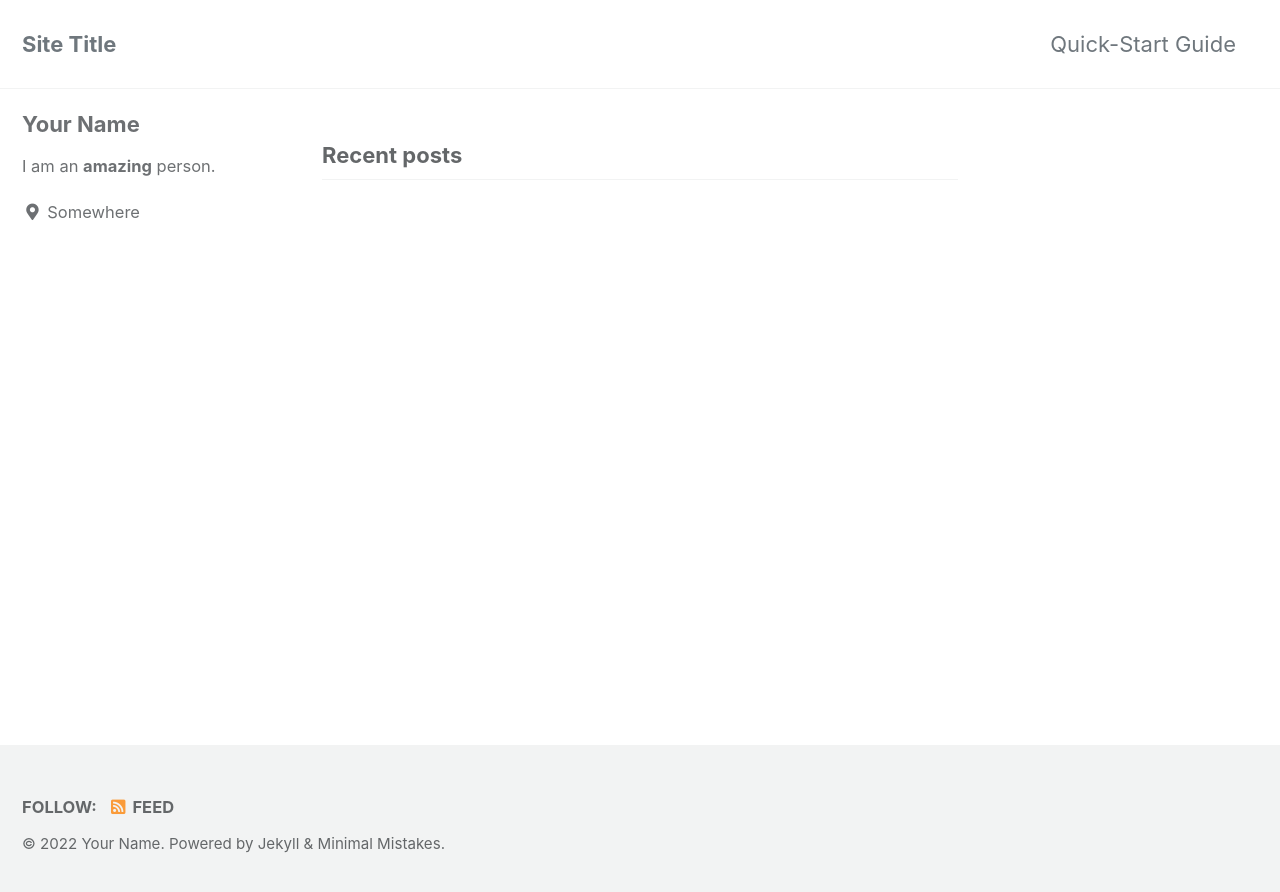
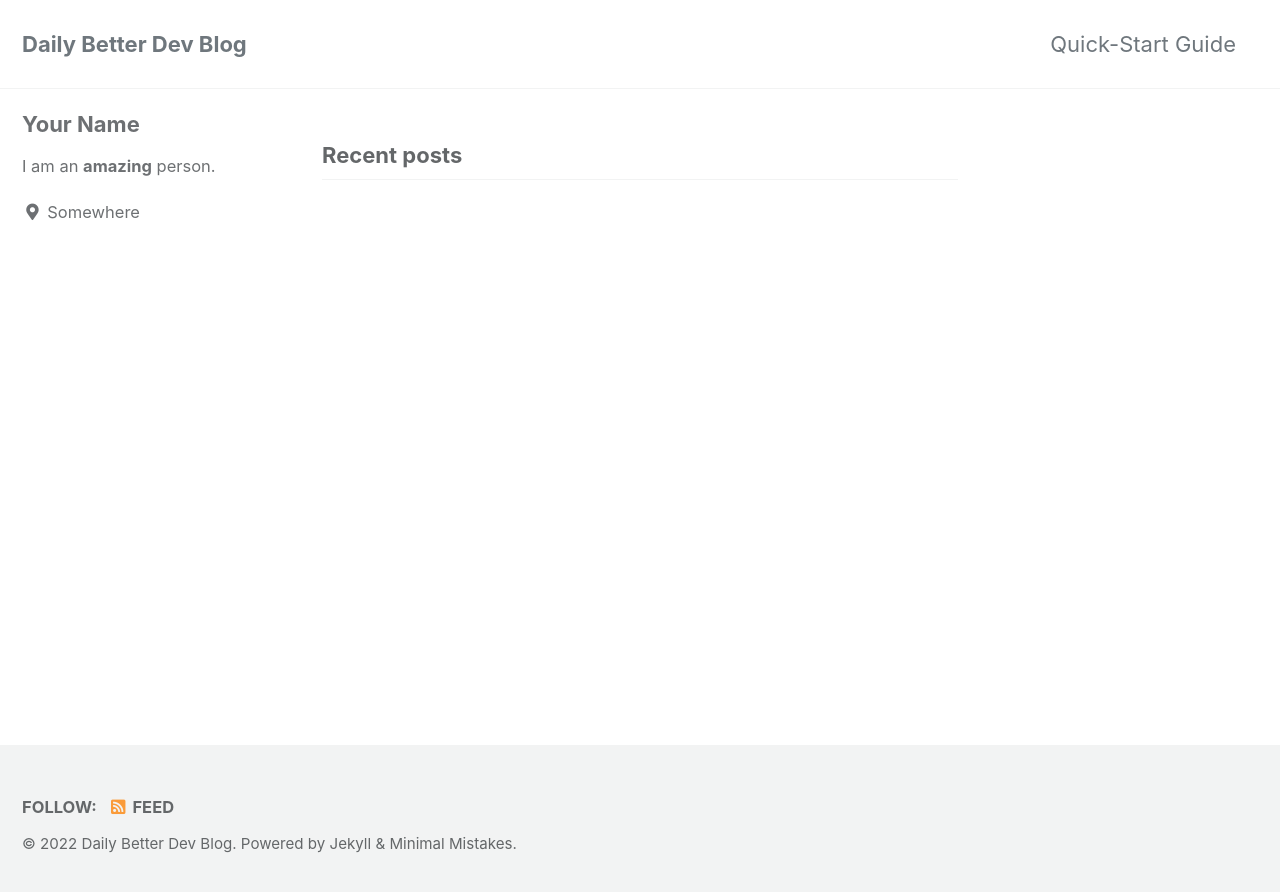
Before and after one commit to dailybetter/dailybetter.github.io, a Jekyll site: the page built from index.html, in a window 1280 px wide. Shown: the top 892 px of the page. Built offline with Jekyll 4.4.1, drawn with Linux system fonts in a browser that asks for light colours; cached includes are drawn as plain includes; the list of posts is cut into pages by our own code.

Commit message:
Update _config.yml

```diff
--- a/_config.yml
+++ b/_config.yml
@@ -16,12 +16,12 @@ minimal_mistakes_skin    : "default" # "air", "aqua", "contrast", "dark", "dirt"
 
 # Site Settings
 locale                   : "en-US"
-title                    : "Site Title"
+title                    : "Daily Better Dev Blog"
 title_separator          : "-"
 subtitle                 : # site tagline that appears below site title in masthead
-name                     : "Your Name"
+name                     : "Daily Better Dev Blog"
 description              : "An amazing website."
-url                      : # the base hostname & protocol for your site e.g. "https://mmistakes.github.io"
+url                      : "https://dailybetter.github.io"
 baseurl                  : # the subpath of your site, e.g. "/blog"
 repository               : # GitHub username/repo-name e.g. "mmistakes/minimal-mistakes"
 teaser                   : # path of fallback teaser image, e.g. "/assets/images/500x300.png"
```
